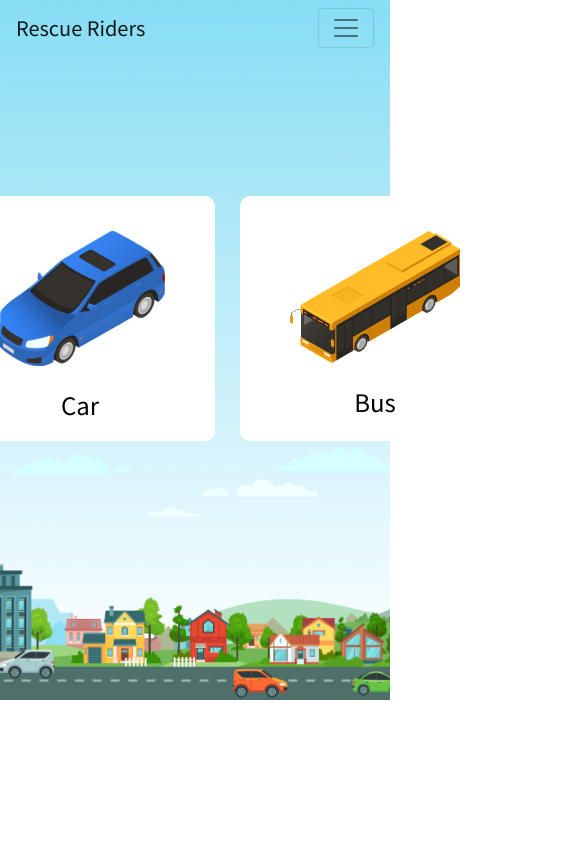
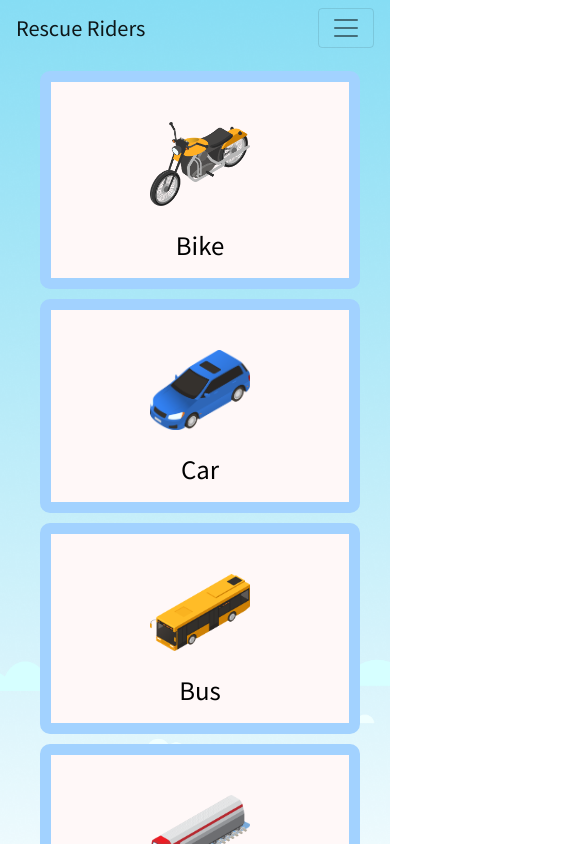
Before and after one commit to FarihaAktar/rescue-riders, a React (Create React App) app: page / in a window 390 px wide. Shown: the top 844 px of the page, 585 px wide, since content can reach past the window. Built offline with nearby package versions, Linux system fonts and the light colour scheme; what google-maps-react would draw is missing.

Commit message:
added media query

```diff
--- a/public/index.html
+++ b/public/index.html
@@ -28,7 +28,7 @@
     <!-- font style -->
   <link rel="preconnect" href="https://fonts.gstatic.com">
   <link href="https://fonts.googleapis.com/css2?family=Noto+Sans+TC&display=swap" rel="stylesheet">
-  <title>React App</title>
+  <title>Rescue Riders</title>
 </head>
 
 <body>
--- a/src/components/Home/Home.css
+++ b/src/components/Home/Home.css
@@ -4,7 +4,6 @@
     background-image: url("../../images/Bg.png");
     background-position:center;
     background-repeat: no-repeat;
-    /* background-size: 1390px 640px; */
     background-size: cover;
 }
 
@@ -38,3 +37,27 @@ ul li a h4{
 ul li a h4:hover{
     color: rgb(61, 110, 226);
 }
+/* media query for mobile device */
+@media only screen and (max-width: 600px){
+    .home{
+        height: 1020px;
+    }
+    .image-tag{
+        width: 100px;
+
+    }
+    .list{
+        flex-direction: column;
+        margin-top: 5px;
+
+    }
+
+    ul li{
+        padding: 10px 10px;
+        margin-left: 0;
+        margin-right: 30px;
+        background-color: rgb(255, 248, 248);
+        border: 11px solid rgb(162, 210, 255);
+        margin-top: 10px;
+    }
+}
--- a/src/components/Login/CreateAccount/CreateAccount.css
+++ b/src/components/Login/CreateAccount/CreateAccount.css
@@ -56,3 +56,13 @@
 .social-icon-text h6{
     font-weight: bolder;
 }
+/* media query for mobile device */
+@media only screen and (max-width: 600px){
+    .form{
+        width: 80%;
+    }
+    .social-icon-text{
+        width: 50%;
+        margin-top: 25px;
+    }
+}
--- a/src/components/Login/Login.css
+++ b/src/components/Login/Login.css
@@ -1,3 +1,10 @@
 .forgot-tag{
     margin-left: 100px;
 }
+
+/* media query for mobile device */
+@media only screen and (max-width: 600px){
+    .forgot-tag{
+        margin-left: 50px;
+    }
+}
--- a/src/components/Search/Search.css
+++ b/src/components/Search/Search.css
@@ -33,18 +33,23 @@
     width: 100px;
 }
 .item{
-    margin-left: 30px;
+    margin-left: 50px;
     margin-top: 30px;
 }
 .google-map{
     margin-top: 20px;
+    text-align: center;
+}
 
+/* media query for mobile device */
+@media only screen and (max-width: 600px){
+    .search-form{
+        width: 90%;
+    }
+    .item{
+        margin-left: 15px;
+    }
+    .vehicle-search img{
+        width: 40px;
+    }
 }
-.map{
-    /* overflow: hidden; */
-    /* position: absolute; */
-    top: 0;
-    right: 0;
-    bottom: 0;
-    left: 0;
-}
--- a/src/components/Search/Search.js
+++ b/src/components/Search/Search.js
@@ -76,7 +76,8 @@ const Search = () => {
                     </div>}
             </form>
             <div className='google-map'>
-                <GoogleMap className="map" />
+                <h5>GooGle Map</h5>
+                <GoogleMap />
 
             </div>
         </div>
```
